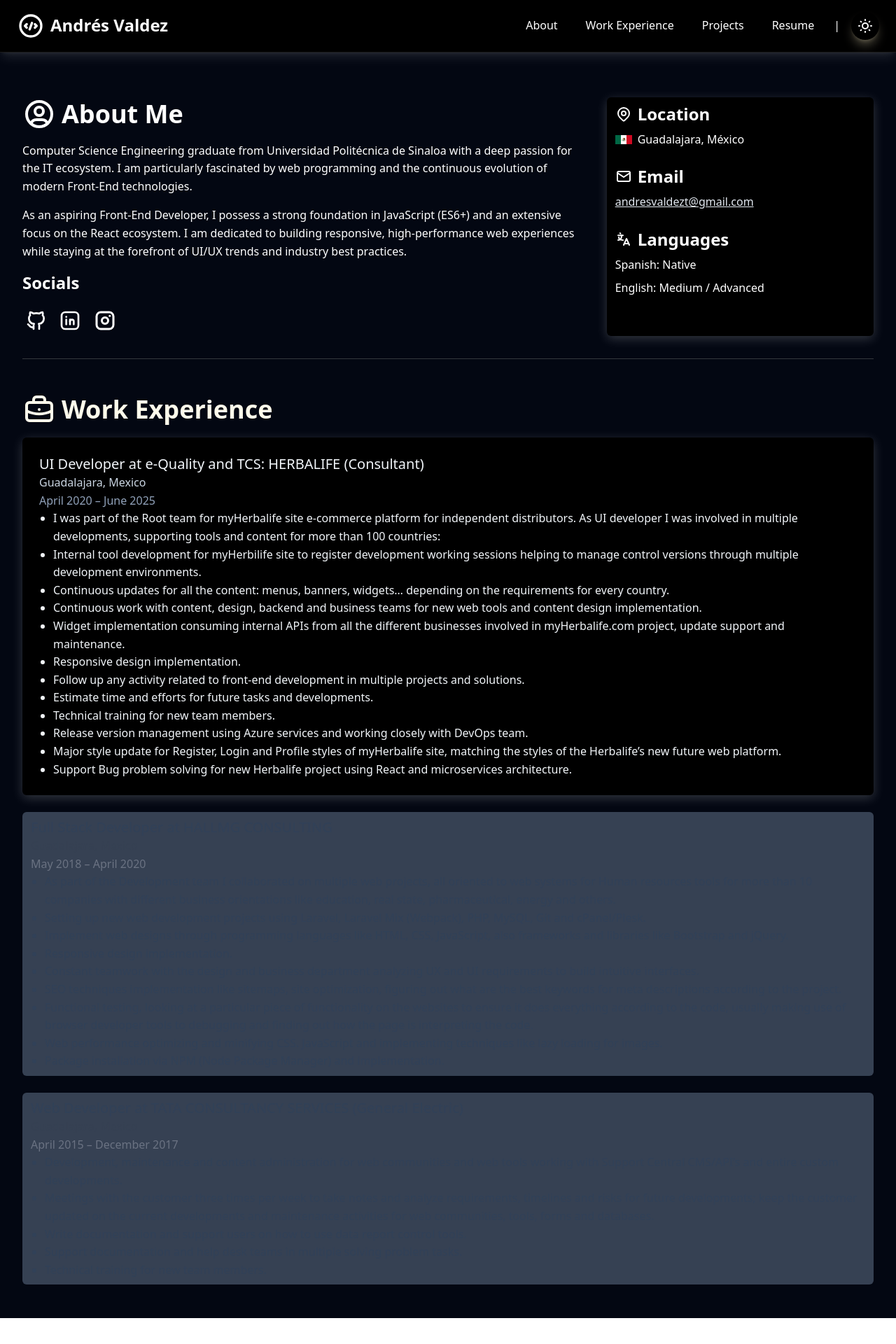
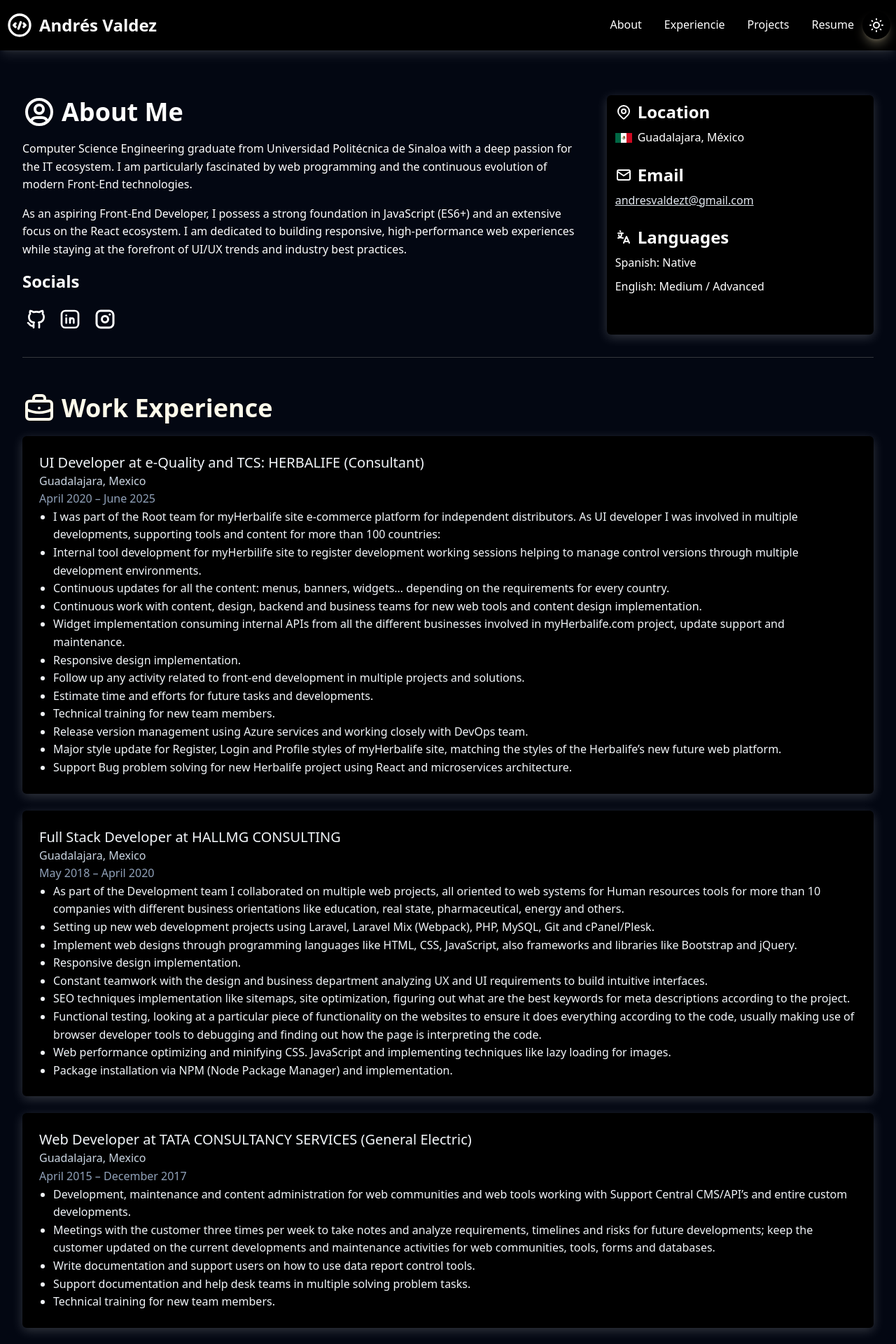
Before and after one commit to andresvaldezt/portfolio-vite-react, a React (Vite) app: page / in a window 1280 px wide. Shown: the top 1920 px of the page at 70% size. Before the commit the page ends 1883 px from the top, so only its background shows below. Built offline with nearby package versions, Linux system fonts and the light colour scheme.

Commit message:
Refactor Header component

```diff
--- a/src/components/Header.jsx
+++ b/src/components/Header.jsx
@@ -1,32 +1,45 @@
-import { IconCodeCircle2, IconMoonStars, IconSun  } from '@tabler/icons-react';
+import { IconCodeCircle2, IconMoonStars, IconMenu2, IconSun  } from '@tabler/icons-react';
 import { useEffect, useState } from 'react';
+import { navbarLinks } from '../data/navbarLinks';
 
 export function Header(){
     const linkStyles = 'rounded-md px-3 py-2 font-medium hover:shadow-lg/30 shadow-white hover:text-amber-400 light:hover:shadow-lg/30 light:shadow-black light:hover:text-purple-400 transition-all ease-in-out'
 
     return(
-        <header className="port-header sticky top-0 z-50 mb-10 shadow-lg/10 bg-black light:bg-white shadow-white light:shadow-black text-white light:text-black">
-            <div className='flex justify-between items-center px-6 w-full max-w-7xl mx-auto'>
-                <div>
+        <nav className="px-2 py-4 port-header sticky top-0 z-50 mb-10 sm:flex sm:items-center sm:justify-between shadow-lg/10 bg-black light:bg-white shadow-white light:shadow-black text-white light:text-black">
+            <section className='flex justify-between'>
                 <a href="/" className='no-underline'>
                     <h1 className="port-header-icon text-xl font-semibold">
                         <IconCodeCircle2 stroke={2}/>
                         Andrés Valdez
                     </h1>
                 </a>
+                <section className='sm:hidden flex gap-4'>
+                    <button>
+                        <IconMenu2 stroke={2} />
+                    </button>
+                    <ThemeButton></ThemeButton>
+                </section>
+
+            </section>
+            <section className='flex flex-col items-start sm:flex-row sm:items-center'>
+                <div>
+                    <ul className='flex flex-col items-start no-underline my-4 gap-2 sm:flex-row sm:m-0'>
+                        {
+                            navbarLinks.map((item) => (
+                                <li key={item.id}>
+                                    <a className={linkStyles} href={item.url}>{item.title}</a>
+                                </li>
+                            ))
+                        }
+                    </ul>
                 </div>
-                <div>
-                    <nav className='hidden lg:flex items-center ms-auto no-underline'>
-                        <a className={linkStyles} href="/">About</a>
-                        <a className={linkStyles} href="/">Work Experience</a>
-                        <a className={linkStyles} href="/">Projects</a>
-                        <a className={linkStyles} href="/">Resume</a>
-                        |
+                <div className='hidden sm:block'>
                     <ThemeButton></ThemeButton>
+                </div>
+
+            </section>
         </nav>
-                </div>
-            </div>
-        </header>
     )
 }
 
@@ -49,7 +62,7 @@
     }, [])
 
     return(
-        <button onClick={toggleTheme} className="rounded-full p-2  shadow-lg/30 hover:shadow-lg/50 shadow-amber-100 hover:shadow-amber-400 hover:text-amber-400 light:shadow-gray-400 light:text-black light:hover:shadow-purple-400 cursor-pointer light:hover:text-purple-400 transition-all ease-in-out">
+        <button onClick={toggleTheme} className="rounded-full p-2 shadow-lg/30 hover:shadow-lg/50 shadow-amber-100 hover:shadow-amber-400 hover:text-amber-400 light:shadow-gray-400 light:text-black light:hover:shadow-purple-400 cursor-pointer light:hover:text-purple-400 transition-all ease-in-out">
             {theme === 'dark' ? <IconSun stroke={2} /> : <IconMoonStars stroke={2} />}
         </button>
     )
--- a/src/components/JobExperience.jsx
+++ b/src/components/JobExperience.jsx
@@ -28,11 +28,11 @@
                         <li>Support Bug problem solving for new Herbalife project using React and microservices architecture.</li>
                     </ul>
                 </div>
-                <div className='job grow flex flex-col rounded-md px-3 py-2 mb-6 bg-gray-700'>
-                    <h5 className='font-medium text-lg sm:text-xl dark:text-slate-100 text-slate-700'>Full Stack Developer at HALLMG CONSULTING</h5>
-                    <p className='dark:text-slate-300 text-gray-700'>Guadalajara, Mexico</p>
-                    <p className='dark:text-slate-400 text-gray-500'>May 2018 – April 2020</p>
-                    <ul className='dark:text-slate-100 text-slate-700 list-disc ms-5'>
+                <div className='job grow flex flex-col rounded-md p-6 mb-6 bg-black light:bg-white light:shadow-[0px_4px_16px_rgb(0,0,0,0.2)] shadow-[0px_4px_16px_rgba(247,247,247,0.2)]'>
+                    <h5 className='font-medium text-lg sm:text-xl light:text-slate-700 text-slate-100'>Full Stack Developer at HALLMG CONSULTING</h5>
+                    <p className='light:text-gray-700 text-slate-300'>Guadalajara, Mexico</p>
+                    <p className='light:text-gray-500 text-slate-400'>May 2018 – April 2020</p>
+                    <ul className='light:text-slate-700 text-slate-100 list-disc ms-5'>
                         <li>As part of the Development team I collaborated on multiple web projects, all oriented to web systems for Human resources tools for more than 10 companies with different business orientations like education, real state, pharmaceutical, energy and others.</li>
                         <li>Setting up new web development projects using Laravel, Laravel Mix (Webpack), PHP, MySQL, Git and cPanel/Plesk.</li>
                         <li>Implement web designs through programming languages like HTML, CSS, JavaScript, also frameworks and libraries like Bootstrap and jQuery.</li>
@@ -44,11 +44,11 @@
                         <li>Package installation via NPM (Node Package Manager) and implementation.</li>
                     </ul>
                 </div>
-                <div className='job grow flex flex-col rounded-md px-3 py-2 mb-6 bg-gray-700'>
-                    <h5 className='font-medium text-lg sm:text-xl dark:text-slate-100 text-slate-700'>Web Developer at TATA CONSULTANCY SERVICES (General Electric)  </h5>
-                    <p className='dark:text-slate-300 text-gray-700'>Guadalajara, Mexico</p>
-                    <p className='dark:text-slate-400 text-gray-500'>April 2015 – December 2017</p>
-                    <ul className='dark:text-slate-100 text-slate-700 list-disc ms-5'>
+                <div className='job grow flex flex-col rounded-md p-6 mb-6 bg-black light:bg-white light:shadow-[0px_4px_16px_rgb(0,0,0,0.2)] shadow-[0px_4px_16px_rgba(247,247,247,0.2)]'>
+                    <h5 className='font-medium text-lg sm:text-xl light:text-slate-700 text-slate-100'>Web Developer at TATA CONSULTANCY SERVICES (General Electric)  </h5>
+                    <p className='light:text-gray-700 text-slate-300'>Guadalajara, Mexico</p>
+                    <p className='light:text-gray-500 text-slate-400'>April 2015 – December 2017</p>
+                    <ul className='light:text-slate-700 text-slate-100 list-disc ms-5'>
                         <li>Development, maintenance and content administration for web communities and web tools working with Support Central CMS/API’s and entire custom developments.</li>
                         <li>Meetings with the customer three times per week to take notes and analyze requirements, timelines and risks for future developments; keep the customer updated on the current developments and maintenance activities for web communities, tools, forms and databases.</li>
                         <li>Write documentation and support users on how to use data report control tools.</li>
--- /dev/null
+++ b/src/data/navbarLinks.js
@@ -0,0 +1,22 @@
+export const navbarLinks = [
+    {
+        id: 1,
+        title: "About",
+        url: "#"
+    },
+    {
+        id: 2,
+        title: "Experiencie",
+        url: "#"
+    },
+    {
+        id: 3,
+        title: "Projects",
+        url: "#"
+    },
+    {
+        id: 4,
+        title: "Resume",
+        url: "#"
+    },
+]
--- a/src/index.css
+++ b/src/index.css
@@ -41,19 +41,6 @@
   line-height: 1.6;
 }
 
-.port-header{
-  border-bottom: 1px solid var(--border);
-  padding: 1rem 0rem;
-  display: flex;
-  align-items: center;
-  justify-content: space-between;
-
-  h2 {
-    font-size: 1.25rem;
-    font-weight: 700;
-  }
-}
-
 .port-header-icon{
   font-size: 1.5rem;
   line-height: 1.2;
@@ -67,9 +54,3 @@
     height: 2.5rem;
   }
 }
-
-nav {
-  align-items: center;
-  gap: 1rem;
-  display: flex;
-}
--- a/src/pages/Home.jsx
+++ b/src/pages/Home.jsx
@@ -24,7 +24,7 @@
                     <h5 className="text-2xl font-bold flex items-center gap-2 mb-4 mt-4">
                         Socials
                     </h5>
-                    <div className='flex flex-row items-center gap-2'>
+                    <div className='flex flex-row items-center gap-2 mb-4 lg:sm:mb-0 sm:mb-4 md:mb-4'>
                         <a href="/" className={linkStyles}><IconBrandGithub stroke={2} size={32}/></a>
                         <a href="/" className={linkStyles}><IconBrandLinkedin stroke={2} size={32}/></a>
                         <a href="/" className={linkStyles}><IconBrandInstagram stroke={2} size={36}/></a>
```
Lines whose indentation alone changed are shown as unchanged.
